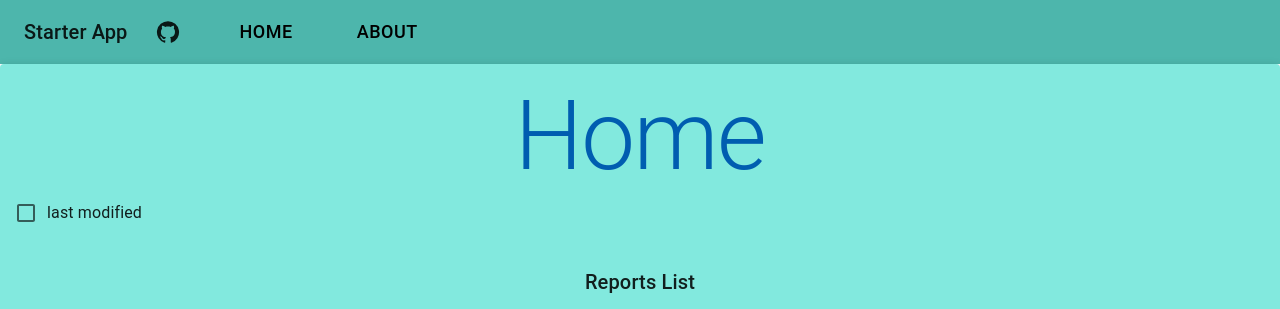
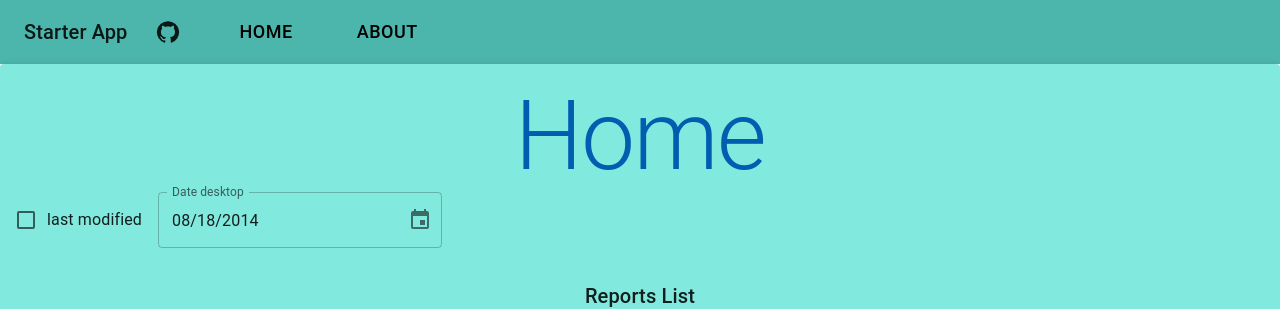
Before and after one commit to theWhiteFox/report-viewer-app, a React (Vite) app: page / in a window 1280 px wide. Shown: the top 309 px of the page. Built offline with nearby package versions, Linux system fonts and the light colour scheme.

Commit message:
Date picker

```diff
--- a/package.json
+++ b/package.json
@@ -10,6 +10,7 @@
     "test": "vitest --coverage"
   },
   "dependencies": {
+    "@date-io/date-fns": "^2.16.0",
     "@date-io/dayjs": "^2.16.0",
     "@emotion/react": "^11.10.4",
     "@emotion/styled": "^11.10.4",
@@ -17,9 +18,11 @@
     "@mui/material": "^5.10.7",
     "@mui/x-data-grid": "^5.17.5",
     "@mui/x-date-pickers": "^5.0.3",
-    "@mui/x-date-pickers-pro": "^5.0.3",
     "@reduxjs/toolkit": "^1.8.5",
+    "@types/date-fns": "^2.6.0",
+    "@types/datejs": "^0.0.32",
     "@types/react-redux": "^7.1.24",
+    "date-fns": "^2.29.3",
     "dayjs": "^1.11.5",
     "react": "^18.2.0",
     "react-dom": "^18.2.0",
--- a/src/components/Report/BasicDateRangePicker.tsx
+++ /dev/null
@@ -1,32 +0,0 @@
-import * as React from 'react';
-import { Dayjs } from 'dayjs';
-import TextField from '@mui/material/TextField';
-import Box from '@mui/material/Box';
-import { LocalizationProvider } from '@mui/x-date-pickers-pro';
-import { AdapterDayjs } from '@mui/x-date-pickers-pro/AdapterDayjs';
-import { DateRangePicker, DateRange } from '@mui/x-date-pickers-pro/DateRangePicker';
-
-export default function BasicDateRangePicker() {
-    const [value, setValue] = React.useState<DateRange<Dayjs>>([null, null]);
-
-    return (
-        <LocalizationProvider
-            dateAdapter={AdapterDayjs}
-            localeText={{ start: 'Start Date', end: 'End Date' }}
-        >
-            <DateRangePicker
-                value={value}
-                onChange={(newValue) => {
-                    setValue(newValue);
-                }}
-                renderInput={(startProps, endProps) => (
-                    <React.Fragment>
-                        <TextField {...startProps} />
-                        <Box sx={{ mx: 2 }}> to </Box>
-                        <TextField {...endProps} />
-                    </React.Fragment>
-                )}
-            />
-        </LocalizationProvider>
-    );
-}
--- /dev/null
+++ b/src/components/Report/MaterialUIPickers.tsx
@@ -0,0 +1,34 @@
+import { useState } from 'react';
+import dayjs, { Dayjs } from 'dayjs';
+import Stack from '@mui/material/Stack';
+import TextField from '@mui/material/TextField';
+import { LocalizationProvider } from '@mui/x-date-pickers/LocalizationProvider';
+import { AdapterDayjs } from '@mui/x-date-pickers/AdapterDayjs';
+import { TimePicker } from '@mui/x-date-pickers/TimePicker';
+import { DateTimePicker } from '@mui/x-date-pickers/DateTimePicker';
+import { DesktopDatePicker } from '@mui/x-date-pickers/DesktopDatePicker';
+import { MobileDatePicker } from '@mui/x-date-pickers/MobileDatePicker';
+
+export default function MaterialUIPickers() {
+    const [value, setValue] = useState<Dayjs | null>(
+        dayjs('2014-08-18T21:11:54'),
+    );
+
+    const handleChange = (newValue: Dayjs | null) => {
+        setValue(newValue);
+    };
+
+    return (
+        <LocalizationProvider dateAdapter={AdapterDayjs}>
+            <Stack spacing={3}>
+                <DesktopDatePicker
+                    label="Date desktop"
+                    inputFormat="MM/DD/YYYY"
+                    value={value}
+                    onChange={handleChange}
+                    renderInput={(params) => <TextField {...params} />}
+                />
+            </Stack>
+        </LocalizationProvider>
+    );
+}
--- a/src/components/Report/ReportList.tsx
+++ b/src/components/Report/ReportList.tsx
@@ -21,8 +21,8 @@ import FileOpenIcon from '@mui/icons-material/FileOpen';
 import LoadingSpinner from './LoadingSpinner'
 import { Link } from 'react-router-dom';
 import { useGetReportListQuery, useGetReportQuery } from '../../services/report'
-import DateTimePickers from './BasicDateRangePicker'
 import { ListItemText } from '@mui/material';
+import MaterialUIPickers from './MaterialUIPickers'
 
 const reports = {
     reportId: '41',
@@ -68,13 +68,13 @@ const ReportList = () => {
                     }
                     label="last modified"
                 />
+                <MaterialUIPickers />
             </FormGroup>
             <Grid container spacing={2}>
                 <Grid item xs={12} md={12} lg={12}>
                     <Typography sx={{ mt: 4, mb: 2 }} variant="h6" component="div">
                         Reports List
                     </Typography>
-                    <DateTimePickers />
                     <br />
                     <Demo>
                         {
```
Also changed, not shown: 2 other files (tests, documents, lock files or other folders).
